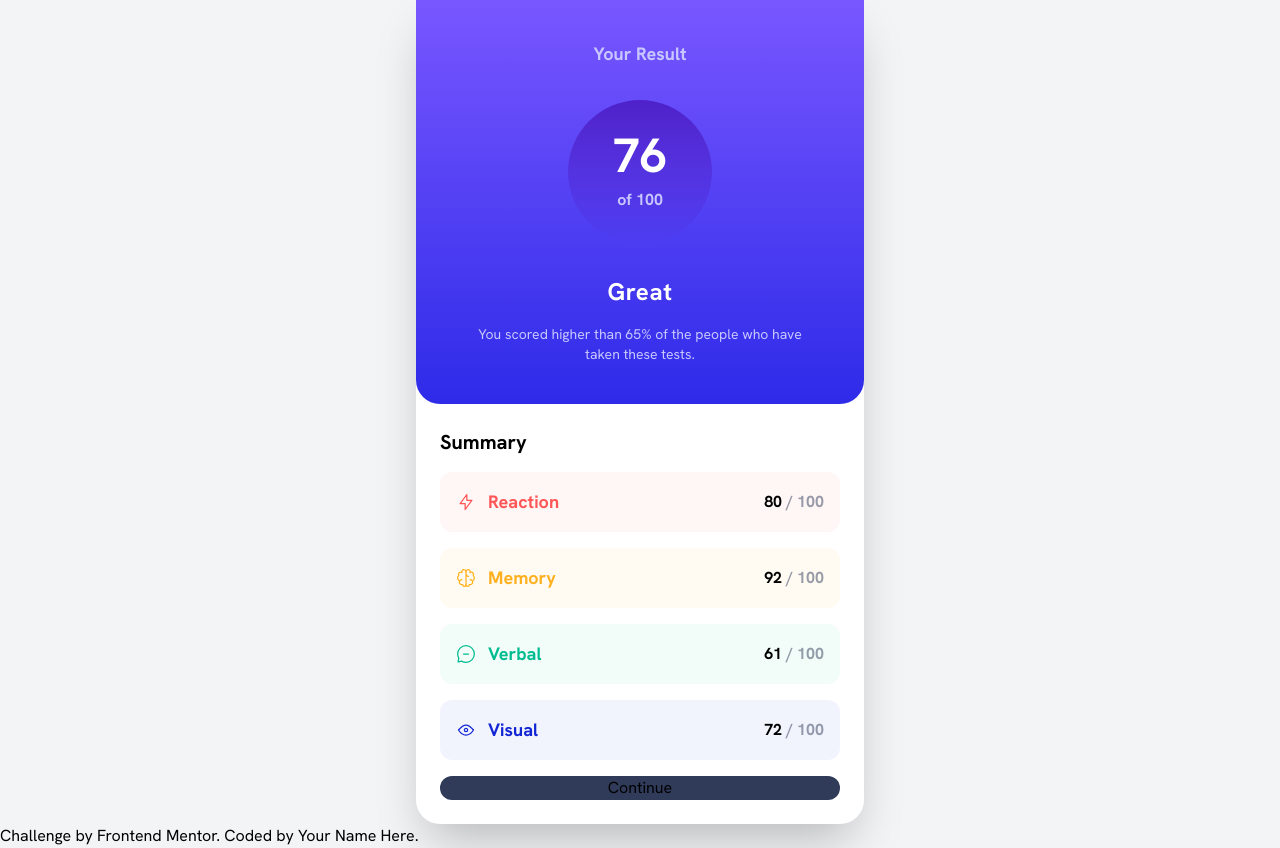
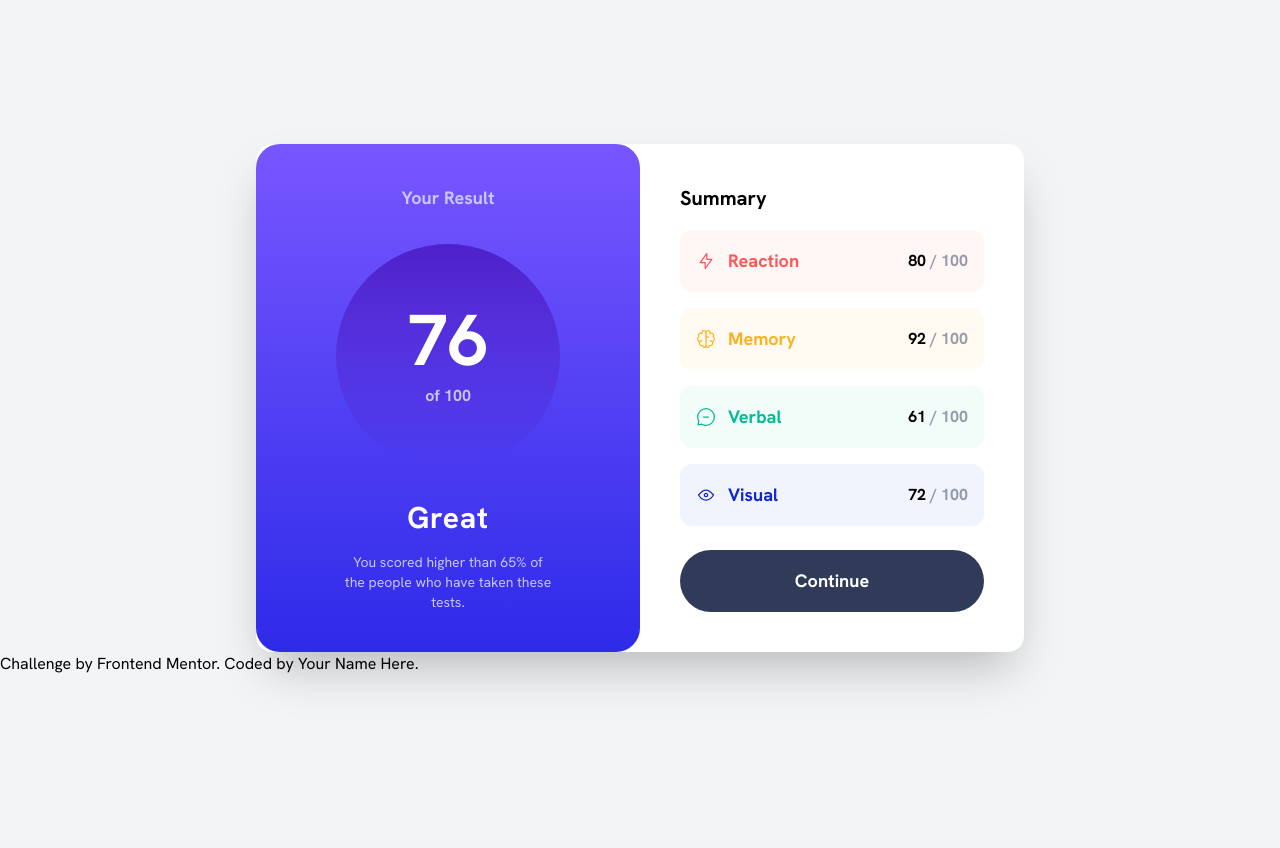
Before and after one commit to LiwGar/003_FM_Result_Summary_Component, a website: page src/index.html in a window 1280 px wide. After the commit the page ends 820 px from the top, so only its background shows below. Drawn offline with Linux system fonts and the light colour scheme.

Commit message:
Estilos para button del segundo article. Responsive Design

```diff
--- a/src/index.html
+++ b/src/index.html
@@ -14,23 +14,29 @@
   <title>Frontend Mentor | Results summary component</title>
 
 </head>
-<body class="font-haken bg-gray-100">
+<body class="font-haken bg-gray-100 md:py-36">
 
-  <section class="w-[100%] max-w-md mx-auto bg-white align-center shadow-2xl rounded-b-3xl">
+  <section class="w-[100%] max-w-md mx-auto bg-white align-center shadow-2xl rounded-b-3xl
+                  md:flex md:max-w-3xl md:rounded-2xl">
 
-    <article class="p-10 bg-gradient-to-b from-gradients-LightSlateBlue to-gradients-LightRoyalBlue text-center rounded-b-3xl">
+    <article class="p-10 bg-gradient-to-b from-gradients-LightSlateBlue to-gradients-LightRoyalBlue text-center rounded-b-3xl
+                    md:grid md:w-[50%] md:content-center md:rounded-3xl">
 
       <p class="text-neutral-LightLavender font-bold text-lg">Your Result</p>
-      <div class="w-36 mx-auto my-8 aspect-square bg-gradient-to-b from-gradients-VioletBlue to-gradients-PersianBlue content-center rounded-full">
-        <p class="mb-2 text-neutral-White font-bold text-5xl ">76</p>
+      <div class="w-36 mx-auto my-8 aspect-square bg-gradient-to-b from-gradients-VioletBlue to-gradients-PersianBlue content-center rounded-full
+                  md:w-56">
+        <p class="mb-2 text-neutral-White font-bold text-5xl
+                  md:text-7xl">76</p>
         <p class="text-neutral-LightLavender font-bold">of 100</p>
       </div>
-      <h3 class="mb-4 text-neutral-White font-bold text-2xl tracking-wide"> Great</h3>
-      <p class="w-[90%] mx-auto text-neutral-LightLavender text-center text-sm">You scored higher than 65% of the people who have taken these tests.</p>
+      <h3 class="mb-4 text-neutral-White font-bold text-2xl tracking-wide
+                md:text-3xl"> Great</h3>
+      <p class="w-[90%] mx-auto text-neutral-LightLavender text-center text-sm
+                md:w-[70%]">You scored higher than 65% of the people who have taken these tests.</p>
 
     </article>
 
-    <article class="grid p-6 gap-4">
+    <article class="grid p-6 gap-4 md:w-[50%] md:p-10">
 
       <h3 class="font-bold text-xl">Summary</h3>
 
@@ -70,8 +76,9 @@
         </p>
       </div>
 
-      <button class="bg-neutral-DarkGrayBlue rounded-3xl">
-        <a href="#">Continue</a>
+      <button class="py-4 bg-neutral-DarkGrayBlue rounded-full hover:bg-gradient-to-b from-gradients-LightSlateBlue to-gradients-LightRoyalBlue
+                    md:mt-2">
+        <a href="#" class="text-neutral-White font-bold text-lg">Continue</a>
       </button>
 
     </article>
```
Also changed, not shown: src/css/styles.css.
